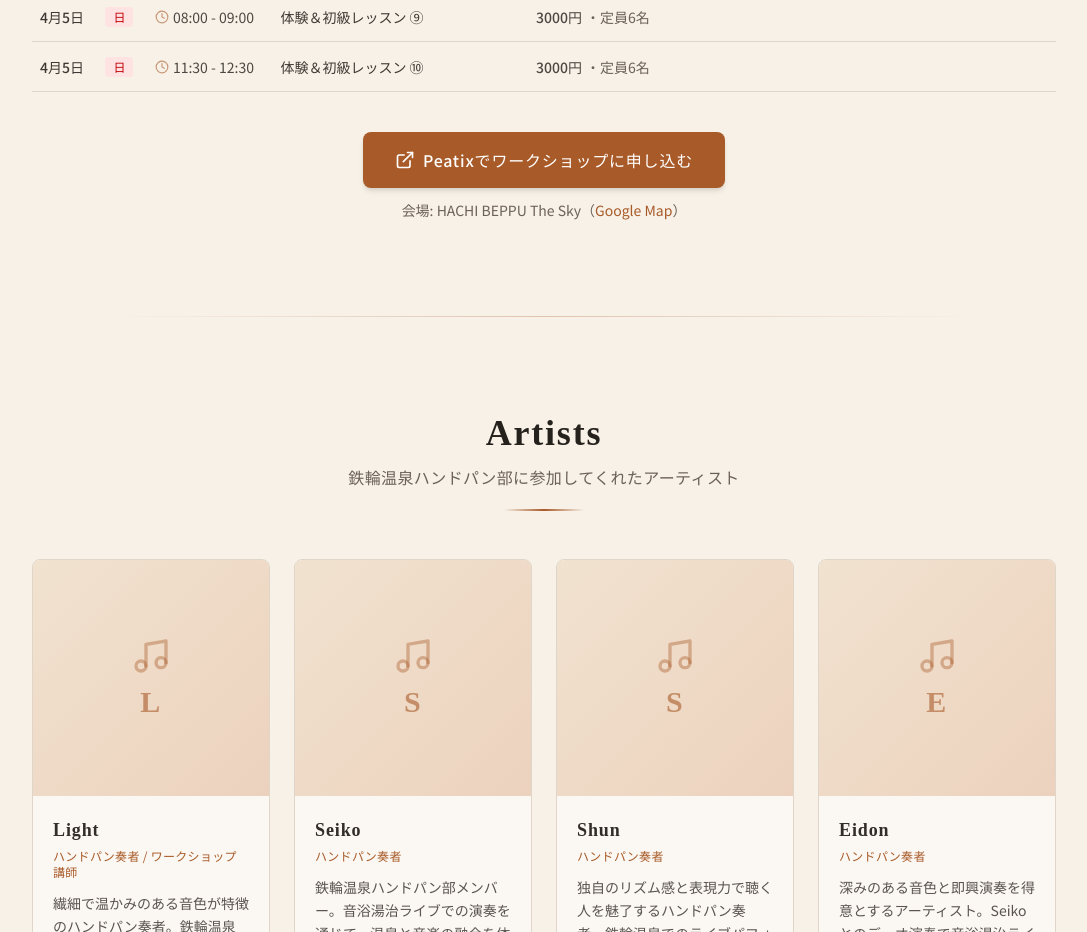
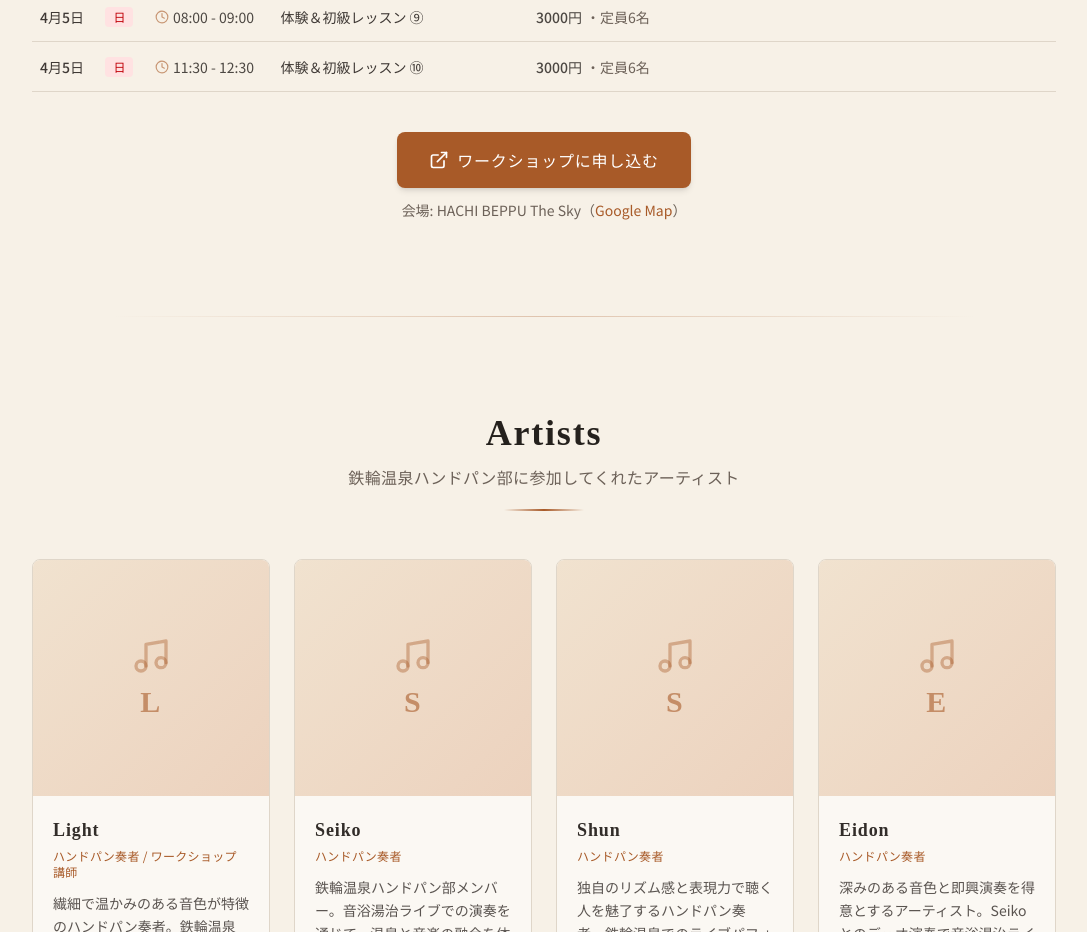
Before and after one commit to hirohiro731123/kannawa-wellness, a React (Vite) app: page / in a window 1280 px wide. Shown: the part 5280-6212 px from the top of the page, without its empty margins (96-1183 px from the left). Built offline with nearby package versions, Linux system fonts and the light colour scheme.

Commit message:
Update Home.tsx

```diff
--- a/Home.tsx
+++ b/Home.tsx
@@ -655,7 +655,7 @@ export default function Home() {
               className="inline-flex items-center gap-2 bg-[oklch(0.55_0.12_50)] hover:bg-[oklch(0.5_0.13_50)] text-white px-8 py-4 rounded-lg text-base font-medium tracking-wider transition-colors shadow-md"
             >
               <ExternalLink className="w-5 h-5" />
-              Peatixでワークショップに申し込む
+              ワークショップに申し込む
             </a>
             <p className="mt-3 text-[oklch(0.5_0.02_60)] text-sm">
               会場: HACHI BEPPU The Sky（
```
